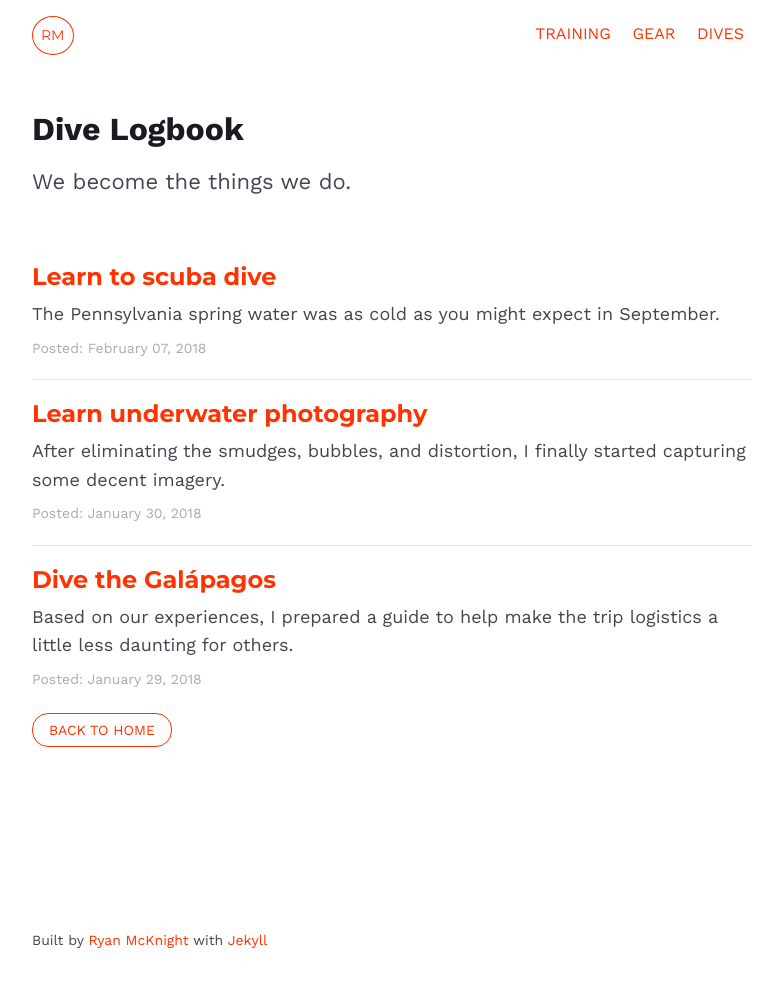
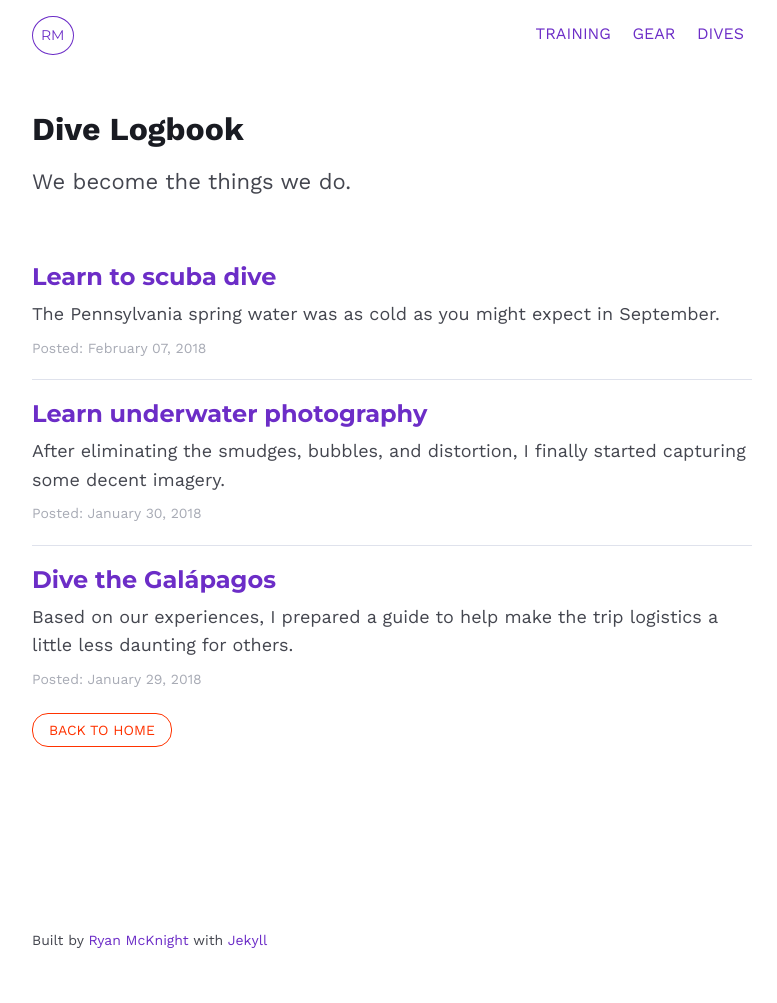
Before and after one commit to mcknightlabs/divegoals, a Jekyll site: the page built from index.html, in a window 1280 px wide. Shown: the whole page, without its empty margins (248-1025 px from the left). Built offline with Jekyll 4.4.1, drawn with Linux system fonts in a browser that asks for light colours.

Commit message:
updates styling

```diff
--- a/scss/_comments.scss
+++ b/scss/_comments.scss
@@ -8,7 +8,7 @@
 		}
 	}
 	.submit {
-		background: #FF3300;
+		background: #6C2DC7;
 		padding: 14px;
 		border: 0;
 		color: #FFF;
--- a/scss/_global.scss
+++ b/scss/_global.scss
@@ -84,7 +84,7 @@ img {
 	max-width: 100%;
 }
 a {
-	color: #FF3300;
+	color: #6C2DC7;
 	text-decoration: none;
 	&:hover {
 		text-decoration: underline;
@@ -172,7 +172,7 @@ hr.style-eight { /* Glyph, by Harry Roberts */
 }
 
 blockquote {
-	color: #FF3300;
+	color: #6C2DC7;
 	font-size: 1.5rem;
 	line-height: 1.6;
 	margin: 20px 0 10px 0;
--- a/scss/_mailchimp.scss
+++ b/scss/_mailchimp.scss
@@ -14,9 +14,9 @@
 	}
 	input.button {
 		width: 100% !important;
-		background-color: #FF3300;
+		background-color: #6C2DC7;
 		&:hover {
-			background-color: #FF3300;
+			background-color: #6C2DC7;
 		}
 	}
 	form.mcform {
--- a/stylesheets/app.css
+++ b/stylesheets/app.css
@@ -441,7 +441,7 @@ img {
   max-width: 100%; }
 
 a {
-  color: #FF3300;
+  color: #6C2DC7;
   text-decoration: none; }
 a:hover {
   text-decoration: underline; }
@@ -517,7 +517,7 @@ hr.style-eight:after {
   border: solid 1px #ccc; }
 
 blockquote {
-  color: #FF3300;
+  color: #6C2DC7;
   font-size: 1.5rem;
   line-height: 1.6;
   margin: 20px 0 10px 0; }
@@ -604,9 +604,9 @@ header {
   padding: 0.8em;
   letter-spacing: 1px; }
 .top-nav ul li .menu-link:hover {
-  background: #FF3300; }
+  background: #6C2DC7; }
 .top-nav ul li .menu-link:active {
-  background: #FF3300;
+  background: #6C2DC7;
   color: #fff; }
 
 .site-logo {
@@ -683,7 +683,7 @@ header {
   .top-nav-desktop ul li a {
     font-size: 1rem;
     padding: 0;
-    color: #FF3300;
+    color: #6C2DC7;
     text-decoration: none;
     text-transform: uppercase; }
   .top-nav-desktop ul li a:hover {
@@ -691,11 +691,11 @@ header {
 
   .site-logo {
     float: none;
-    color: #FF3300;
-    border: solid 1px #FF3300; }
+    color: #6C2DC7;
+    border: solid 1px #6C2DC7; }
   .site-logo:hover {
-    background: #FF3300;
-    border-color: #FF3300;
+    background: #6C2DC7;
+    border-color: #6C2DC7;
     color: #fff; }
 
   .site-logo-inside {
@@ -982,7 +982,7 @@ body:before {
 #comments table th {
   font-size: 18px; }
 #comments .submit {
-  background: #FF3300;
+  background: #6C2DC7;
   padding: 14px;
   border: 0;
   color: #FFF;
@@ -1003,9 +1003,9 @@ body:before {
   width: 100% !important; }
 #mc_embed_signup input.button {
   width: 100% !important;
-  background-color: #FF3300; }
+  background-color: #6C2DC7; }
 #mc_embed_signup input.button:hover {
-  background-color: #FF3300; }
+  background-color: #6C2DC7; }
 #mc_embed_signup form.mcform {
   padding: 0; }
 
```
Also changed, not shown: scss/_nav.scss (+7 -7 lines).
